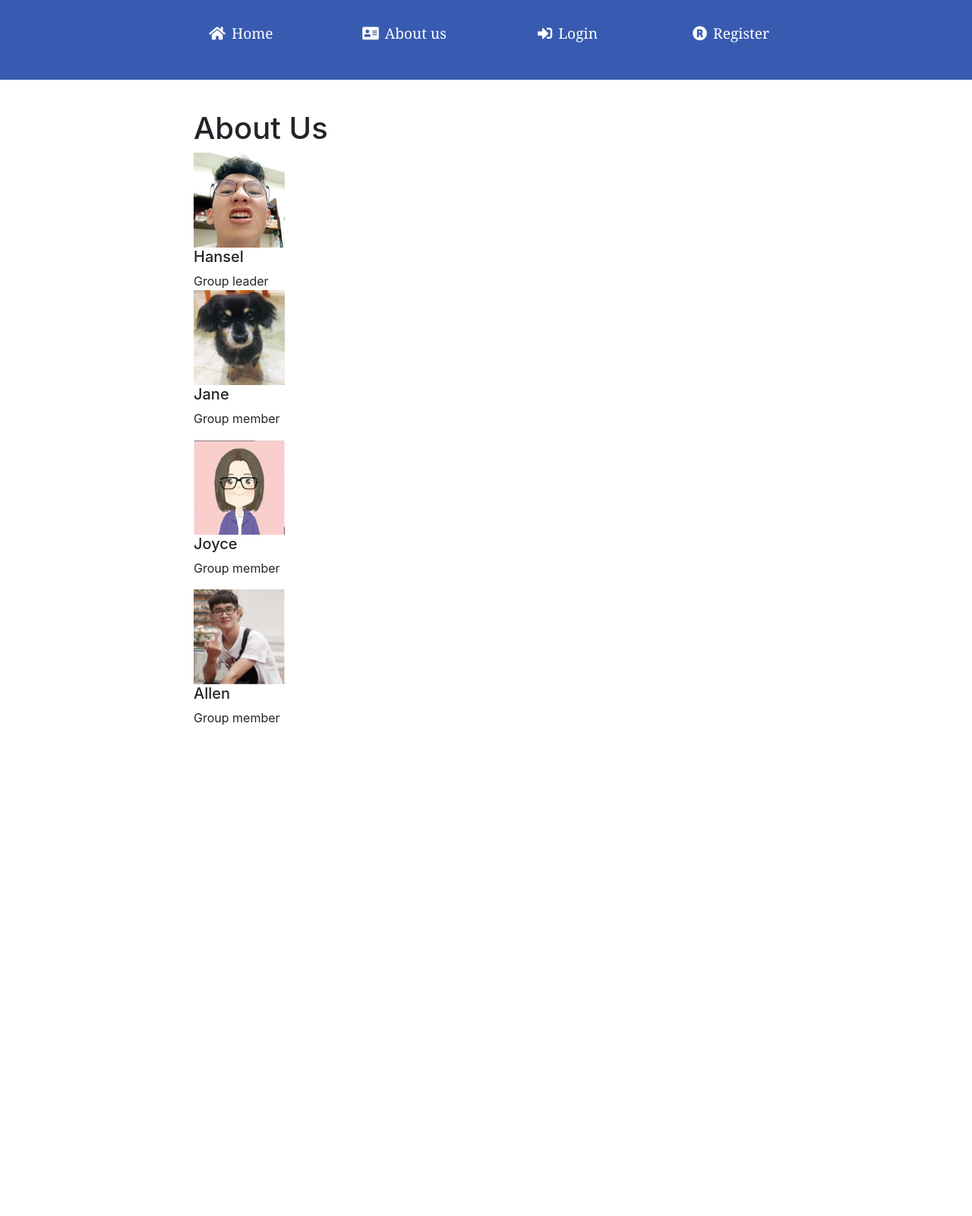
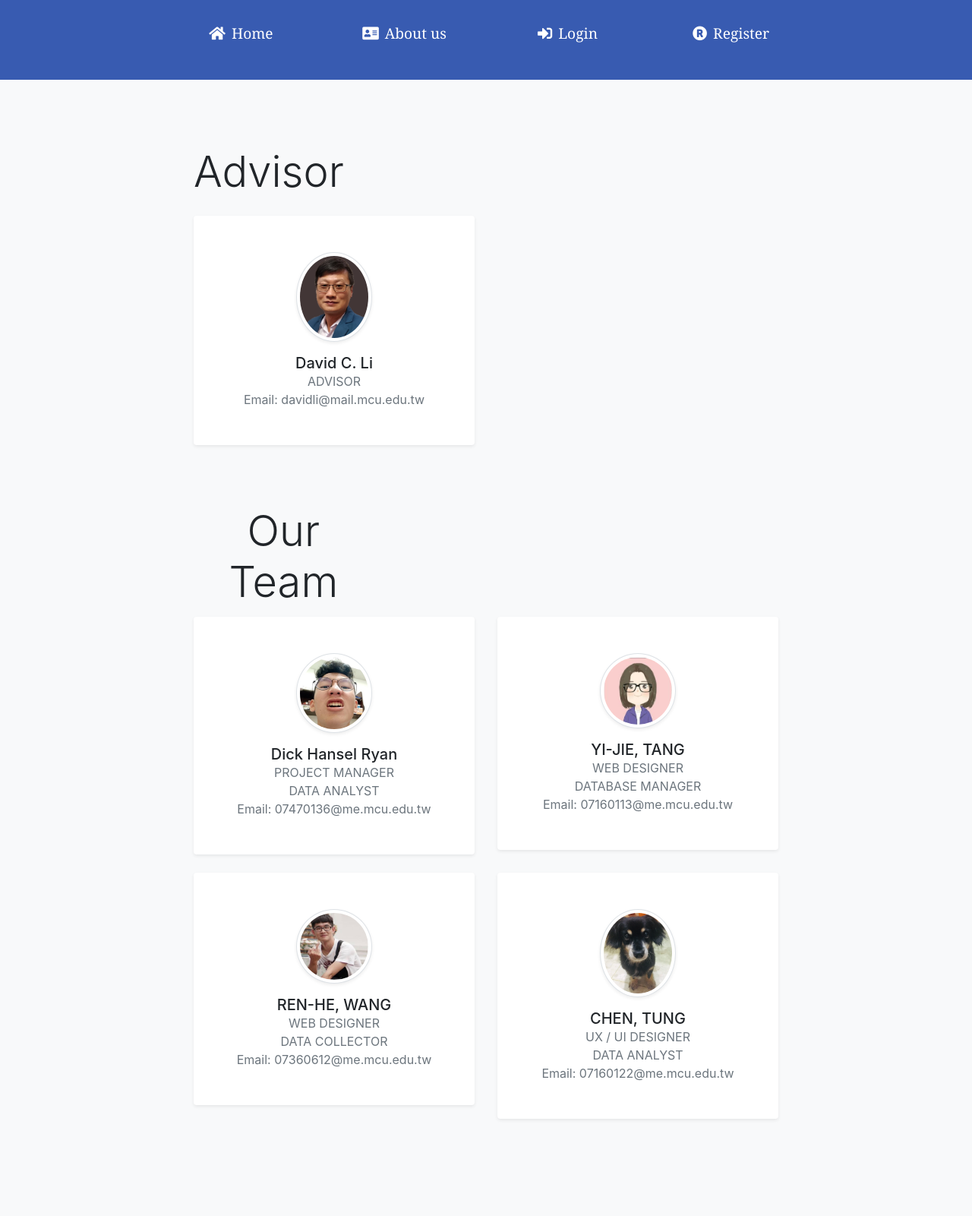
Before and after one commit to 2021IOVFinalProject/DrivingBehavior_Analysis, a Django app: page /aboutus in a window 1280 px wide. Shown: the whole page at 76% size. Before the commit the page ends 955 px from the top, so only its background shows below. Run offline with Django 3.2, Linux system fonts and the light colour scheme; some libraries are stand-ins or nearby versions.

Commit message:
change about_us page style

```diff
--- a/Webpage/main/templates/main/aboutus.html
+++ b/Webpage/main/templates/main/aboutus.html
@@ -1,29 +1,77 @@
 {% extends "main/header.html" %}
 {% load static %}
 {% block content %}
-<body>
-	<div class="container">
-		<h1>About Us</h1>
-		<link rel="stylesheet" type="text/css"
-			href="{% static 'css/main.css' %}">
-		<div class="img-col">
-			<img src="static/images/hansel.jpg" alt="Hansel", width="120", height="125">
-		</div>
-		<div class="text-col">
-			<h5 class="title">Hansel</h5>
-			<p class="card-text">Group leader</p>
-		</div>
-		<img src="static/images/jane.jpg" alt="Jane", width="120", height="125">
-			<h5 class="title">Jane</h5>
-			<p class="card-text">Group member</p>
-		<img src="static/images/joyce.jpg" alt="Joyce", width="120", height="125">
-			<h5 class="title">Joyce</h5>
-			<p class="card-text">Group member</p>
-		<img src="static/images/allen.jpg" alt="Allen", width="120", height="125">
-			<h5 class="title">Allen</h5>
-			<p class="card-text">Group member</p>
 
-	</div>
-</body>
+<div class="bg-light py-4">
+  <div class="container py-4">
+    <div class="row mb-3">
+      <div class="col-lg-4">
+        <h2 class="display-4 font-weight-light">Advisor</h2>
+    </div>
+  </div>
+
+
+	 <div class="row text-center">
+      <!-- Team item-->
+      <div class="col-xl-6 col-sm-5 mb-4">
+        <div class="bg-white rounded shadow-sm py-5 px-4"><img src="./static/images/david.jpg" alt="" width="100" class="img-fluid rounded-circle mb-3 img-thumbnail shadow-sm">
+          <h5 class="mb-0">David C. Li</h5><span class="text-uppercase text-muted">Advisor</span>
+          <h5 class="mb-0"></h5><span class="text-muted">Email: davidli@mail.mcu.edu.tw</span>
+        </div>
+      </div>
+      <!-- End-->
+ <div class="bg-light py-2">
+  <div class="container py-2">
+    <div class="row mb-1">
+      <div class="col-lg-4">
+        <h2 class="display-4 font-weight-light">Our Team</h2>
+      </div>
+    </div>
+
+    <div class="row text-center">
+      <!-- Team item-->
+      <div class="col-xl-6 col-sm-5 mb-4">
+        <div class="bg-white rounded shadow-sm py-5 px-4"><img src="./static/images/hansel.jpg" alt="" width="100" class="img-fluid rounded-circle mb-3 img-thumbnail shadow-sm">
+          <h5 class="mb-0">Dick Hansel Ryan</h5><span class="text-uppercase text-muted">Project Manager</span>
+		  <h5 class="mb-0"></h5><span class=" text-uppercase text-muted">Data Analyst</span>
+      <h5 class="mb-0"></h5><span class="text-muted">Email: 07470136@me.mcu.edu.tw</span>
+        </div>
+      </div>
+      <!-- End-->
+
+      <!-- Team item-->
+      <div class="col-xl-6 col-sm-5 mb-4">
+        <div class="bg-white rounded shadow-sm py-5 px-4"><img src="./static/images/joyce.jpg" alt="" width="100" class="img-fluid rounded-circle mb-3 img-thumbnail shadow-sm">
+          <h5 class="mb-0">YI-JIE, TANG</h5><span class=" text-uppercase text-muted">Web Designer</span>
+		  <h5 class="mb-0"></h5><span class=" text-uppercase text-muted">Database Manager</span>
+      <h5 class="mb-0"></h5><span class="text-muted">Email: 07160113@me.mcu.edu.tw</span>
+        </div>
+      </div>
+      <!-- End-->
+
+      <!-- Team item-->
+      <div class="col-xl-6 col-sm-5 mb-4">
+        <div class="bg-white rounded shadow-sm py-5 px-4"><img src="./static/images/allen.jpg" alt="" width="100" class="img-fluid rounded-circle mb-3 img-thumbnail shadow-sm">
+          <h5 class="mb-0">REN-HE, WANG</h5><span class=" text-uppercase text-muted">Web Designer</span>
+		  <h5 class="mb-0"></h5><span class=" text-uppercase text-muted">Data Collector</span>
+      <h5 class="mb-0"></h5><span class="text-muted">Email: 07360612@me.mcu.edu.tw</span>
+        </div>
+      </div>
+      <!-- End-->
+
+      <!-- Team item-->
+      <div class="col-xl-6 col-sm-5 mb-4">
+        <div class="bg-white rounded shadow-sm py-5 px-4"><img src="./static/images/jane.jpg" alt="" width="100" class="img-fluid rounded-circle mb-3 img-thumbnail shadow-sm">
+          <h5 class="mb-0">CHEN, TUNG</h5><span class=" text-uppercase text-muted">UX / UI Designer</span>
+		  <h5 class="mb-0"></h5><span class=" text-uppercase text-muted">Data Analyst</span>
+      <h5 class="mb-0"></h5><span class="text-muted">Email: 07160122@me.mcu.edu.tw</span>
+        </div>
+      </div>
+      <!-- End-->
+
+    </div>
+  </div>
+</div>
+
 
 {% endblock %}
```
